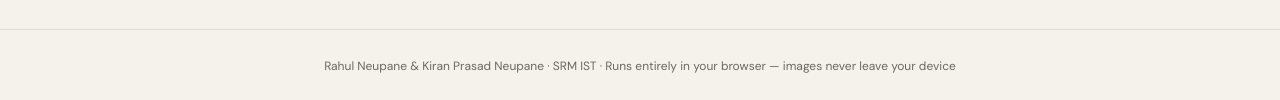
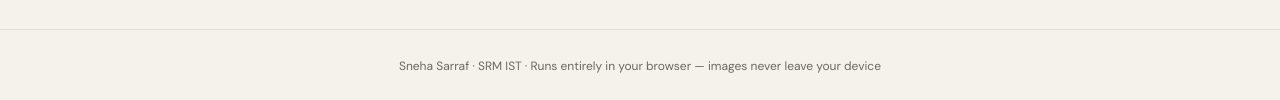
Before and after one commit to snehasarraf6/cuscuta-detect, a website: page index.html in a window 1280 px wide. Shown: the part 913-1013 px from the top of the page. Drawn offline with Linux system fonts and the light colour scheme; a script that the page names is missing.

Commit message:
Update footer and README credits to Sneha Sarraf

```diff
--- a/index.html
+++ b/index.html
@@ -372,7 +372,7 @@ footer a { color: var(--green); text-decoration: none; }
 </main>
 
 <footer>
-  Rahul Neupane &amp; Kiran Prasad Neupane · SRM IST ·
+  Sneha Sarraf · SRM IST ·
   Runs entirely in your browser — images never leave your device
 </footer>
 
```
Also changed, not shown: README.md.
